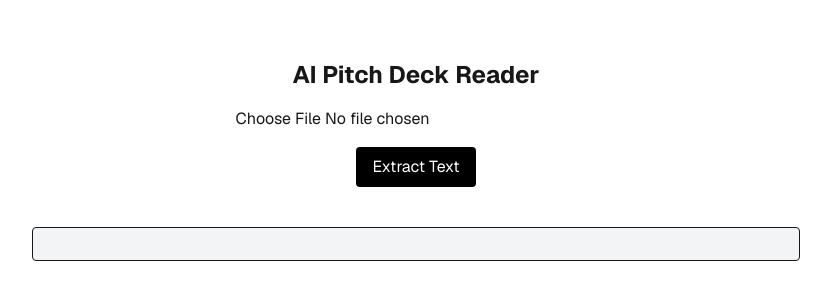
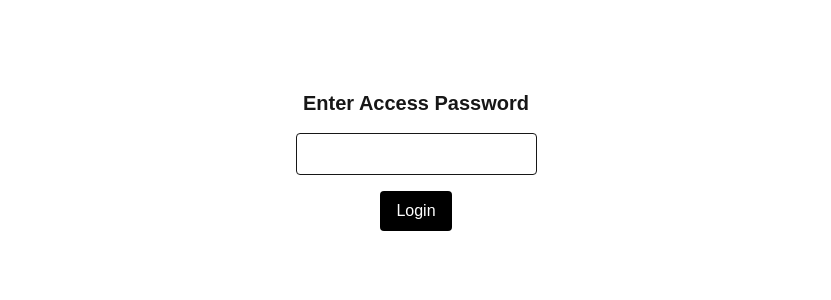
Before and after one commit to lrddrl/ai-pitch-frontend, a Next.js app: page / in a window 1280 px wide. Shown: the part 240-540 px from the top of the page, without its empty margins (224-1055 px from the left). Built offline with nearby package versions, Linux system fonts and the light colour scheme.

Commit message:
password setup

```diff
--- a/app/page.tsx
+++ b/app/page.tsx
@@ -3,9 +3,21 @@
 import { useState } from 'react';
 
 export default function Home() {
+  const [authenticated, setAuthenticated] = useState(false);
+  const [inputPwd, setInputPwd] = useState('');
   const [file, setFile] = useState<File | null>(null);
   const [text, setText] = useState('');
   const [loading, setLoading] = useState(false);
+
+  const PASSWORD = 'cap611'; // 设置你的密码
+
+  const handleLogin = () => {
+    if (inputPwd === PASSWORD) {
+      setAuthenticated(true);
+    } else {
+      alert('Wrong password');
+    }
+  };
 
   const handleUpload = async () => {
     if (!file) return alert('Please select a PDF file');
@@ -28,6 +40,25 @@ export default function Home() {
     }
   };
 
+  if (!authenticated) {
+    return (
+      <div className="flex flex-col items-center justify-center min-h-screen gap-4 p-6">
+        <h2 className="text-xl font-bold">Enter Access Password</h2>
+        <input
+          type="password"
+          className="border px-4 py-2 rounded"
+          onChange={(e) => setInputPwd(e.target.value)}
+        />
+        <button
+          className="bg-black text-white px-4 py-2 rounded"
+          onClick={handleLogin}
+        >
+          Login
+        </button>
+      </div>
+    );
+  }
+
   return (
     <div className="min-h-screen flex flex-col items-center justify-center p-10 gap-4 font-sans">
       <h1 className="text-2xl font-bold">AI Pitch Deck Reader</h1>
```
